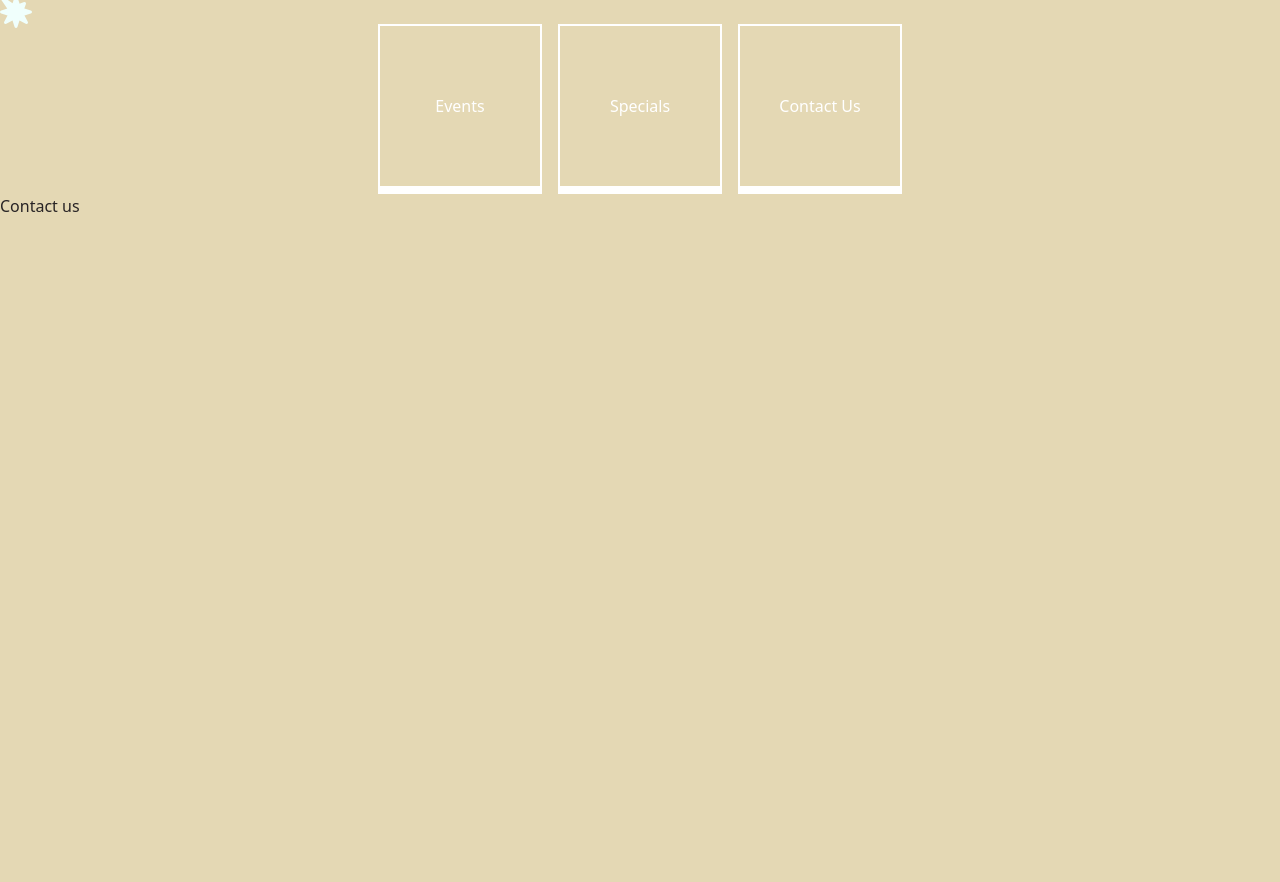
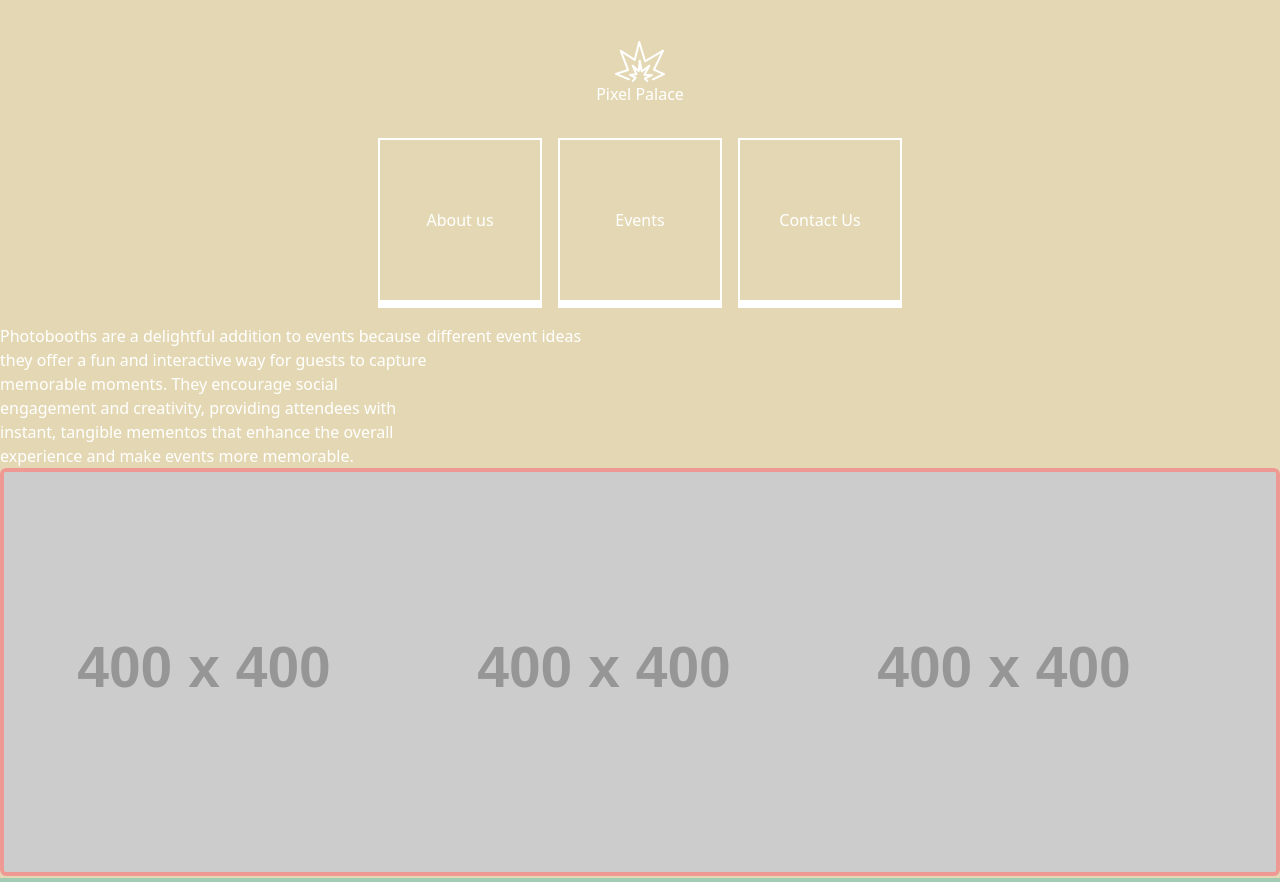
Before and after one commit to 444lyssa/pwp-alyssa-cave, a website: page src/index.html in a window 1280 px wide. Before the commit the page ends 800 px from the top, so only its background shows below. Drawn offline with nearby package versions, Linux system fonts and the light colour scheme; placeholder pictures from the web are drawn by us.

Commit message:
carousel vs other template on wireframe

```diff
--- a/src/index.html
+++ b/src/index.html
@@ -12,45 +12,62 @@
     <title>photobooth</title>
 </head>
 <body>
-
-<i class="container justify-center fa-solid fa-burst fa-2xl" style="color: #f0fffc;"></i>
+<div class="container flex justify-center mt-8"
+     id="home">
+    <img src="../pictures/icons8-explosion-50.png" height="50" width="50"/>
+</div>
+<div class="container flex justify-center text-white mb-8">
+    <h3>Pixel Palace</h3>
+</div>
 
 <!--3 buttons with links to contents of website-->
-<div class="container flex place-content-center">
-    <a href="">
+<div class="container flex place-content-center mb-4">
+    <a href="#about us">
         <button
-            id="events"
-            type="button"
-            class="container box-content h-32 w-32 p-4 border-t-2 border-r-2 border-b-8 border-l-2 mr-4 bg-transparent hover:bg-gray-200 text-white border border-white hover:border-transparent">Events</button>
+             type="button"
+             class="container box-content h-32 w-32 p-4 border-t-2 border-r-2 border-b-8 border-l-2 mr-4 bg-transparent hover:bg-accent text-white border border-white hover:border-transparent">About us</button>
     </a>
 
-    <a href="">
+    <a href="#photo gallery">
         <button
-             id="specials"
-             type="button"
-             class="container box-content h-32 w-32 p-4 border-t-2 border-r-2 border-b-8 border-l-2 mr-4 bg-transparent hover:bg-gray-200 text-white border border-white hover:border-transparent">Specials</button>
+                type="button"
+                class="container box-content h-32 w-32 p-4 border-t-2 border-r-2 border-b-8 border-l-2 mr-4 bg-transparent hover:bg-primary text-white border border-white hover:border-transparent">Events</button>
     </a>
 
-    <a href="">
+    <a href="#contact">
         <button
-             id="contact us"
              type="button"
-             class="container box-content h-32 w-32 p-4 border-t-2 border-r-2 border-b-8 border-l-2 bg-transparent hover:bg-gray-200 text-white border border-white hover:border-transparent">Contact Us</button>
+             class="container box-content h-32 w-32 p-4 border-t-2 border-r-2 border-b-8 border-l-2 bg-transparent hover:bg-secondary text-white border border-white hover:border-transparent">Contact Us</button>
     </a>
 </div>
 
-<!--Events-->
+<!--Specials-->
+<div id="about us" class="grid grid-cols-3">
+    <p class="justify-center text-white">Photobooths are a delightful addition to events because they offer a fun and interactive way for guests to capture memorable moments. They encourage social engagement and creativity, providing attendees with instant, tangible mementos that enhance the overall experience and make events more memorable.</p>
+    <p class="justify-center text-white">different event ideas</p>
+</div>
 
-<!--Specials-->
-<div>
-    <div>
-
+<!--photos-->
+<div class="carousel rounded-box border-4 border-primary rounded-lg"
+     id="photo gallery">
+    <div class="carousel-item">
+        <img src="https://placehold.co/400" alt="celebrations">
+    </div>
+    <div class="carousel-item">
+        <img src="https://placehold.co/400" alt="celebrations">
+    </div>
+    <div class="carousel-item">
+        <img src="https://placehold.co/400" alt="celebrations">
+    </div>
+    <div class="carousel-item">
+        <img src="https://placehold.co/400" alt="celebrations">
     </div>
 </div>
 
 <!--Contact us-->
-<div>
-    <h3>Contact us</h3>
+<div id="contact us"
+     class="container border-2 border-secondary">
+
 </div>
 
 </body>
```
Also changed, not shown: dist/output.css, pictures/icons8-explosion-50.png (added), pictures/photo-booth-3655118_1280.jpg (deleted), public_html/documentation/istockphoto-879213550-1024x1024.jpg (added), 1 other file.
